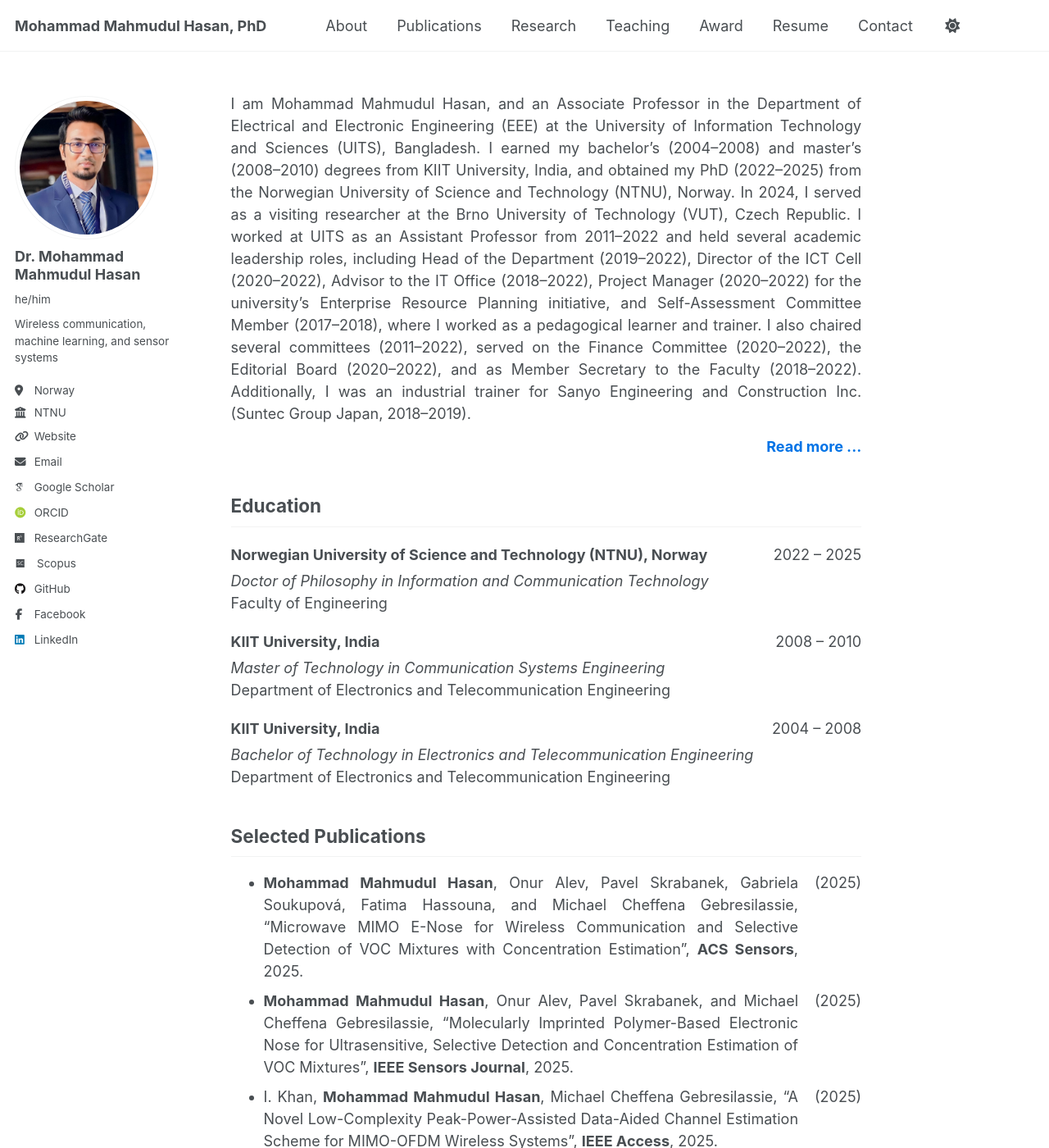
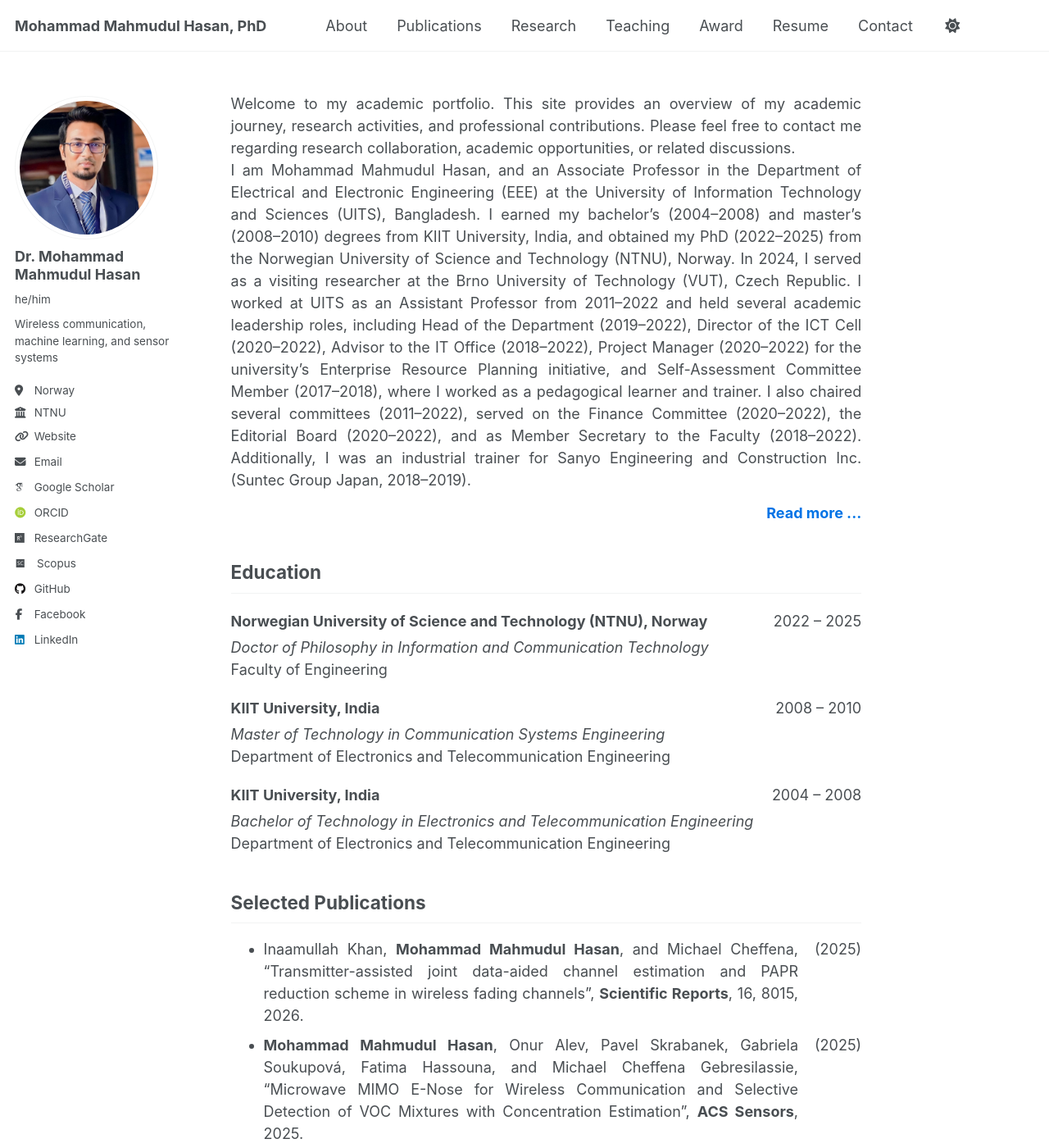
Before and after one commit to dearmahmud/dearmahmud.github.io, a Jekyll site: the page built from _pages/about.md, in a window 1280 px wide and 1400 px high. Shown: the whole window at 82% size. Built offline with Jekyll 4.4.1, drawn with Linux system fonts in a browser that asks for light colours; some web fonts are replaced.

Commit message:
Revise about page with updated biography and publications
Updated the about section with personal and professional details, including academic background and selected publications.

```diff
--- a/_pages/about.md
+++ b/_pages/about.md
@@ -8,6 +8,8 @@ redirect_from:
 ---
 
 <p style="text-align: justify;">
+Welcome to my academic portfolio. This site provides an overview of my academic journey, research activities, and professional contributions. Please feel free to contact me regarding research collaboration, academic opportunities, or related discussions.
+<br>
 I am Mohammad Mahmudul Hasan, and an Associate Professor in the Department of Electrical and Electronic Engineering (EEE) at the University of Information Technology and Sciences (UITS), Bangladesh. I earned my bachelor’s (2004–2008) and master’s (2008–2010) degrees from KIIT University, India, and obtained my PhD (2022–2025) from the Norwegian University of Science and Technology (NTNU), Norway.  In 2024, I served as a visiting researcher at the Brno University of Technology (VUT), Czech Republic. I worked at UITS as an Assistant Professor from 2011–2022 and held several academic leadership roles, including Head of the Department (2019–2022), Director of the ICT Cell (2020–2022), Advisor to the IT Office (2018–2022), Project Manager (2020–2022) for the university’s Enterprise Resource Planning initiative, and Self-Assessment Committee Member (2017–2018), where I worked as a pedagogical learner and trainer. I also chaired several committees (2011–2022), served on the Finance Committee (2020–2022), the Editorial Board (2020–2022), and as Member Secretary to the Faculty (2018–2022). Additionally, I was an industrial trainer for Sanyo Engineering and Construction Inc. (Suntec Group Japan, 2018–2019).
 
 </p>
@@ -77,6 +79,12 @@ I remain deeply grateful to my supervisors, Dr. Sudhansu Sekhar Singh, Dr. Micha
 
 
 ## Selected Publications
+- <div style="display: flex; justify-content: space-between; align-items: flex-start;">
+    <div style="text-align: justify; flex: 1;">
+      Inaamullah Khan, <strong>Mohammad Mahmudul Hasan</strong>, and Michael Cheffena, “Transmitter-assisted joint data-aided channel estimation and PAPR reduction scheme in wireless fading channels”, <strong>Scientific Reports</strong>, 16, 8015, 2026.
+    </div>
+    <div style="margin-left: 20px;">(2025)</div>
+  </div>
 
 - <div style="display: flex; justify-content: space-between; align-items: flex-start;">
     <div style="text-align: justify; flex: 1;">
```
